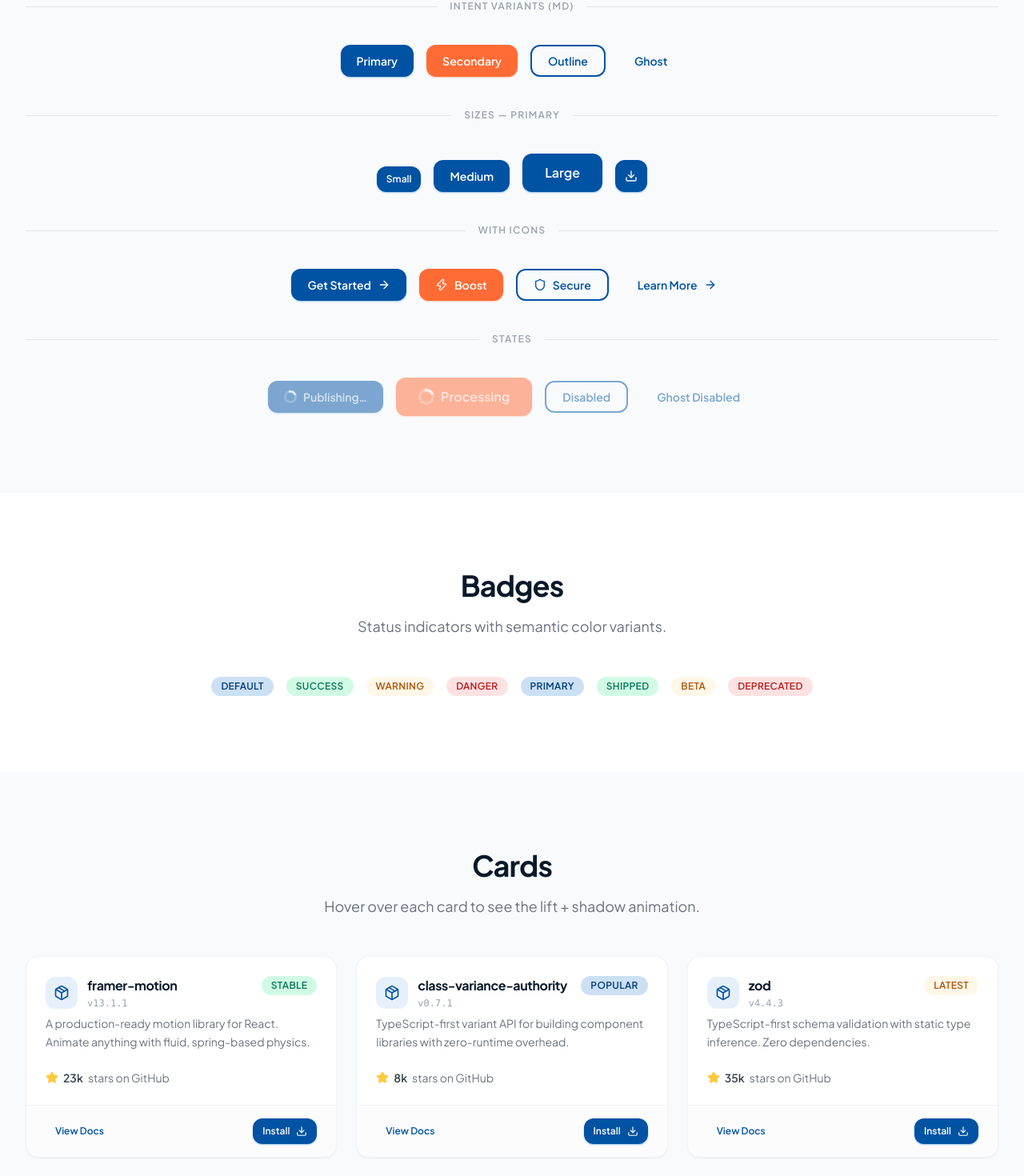
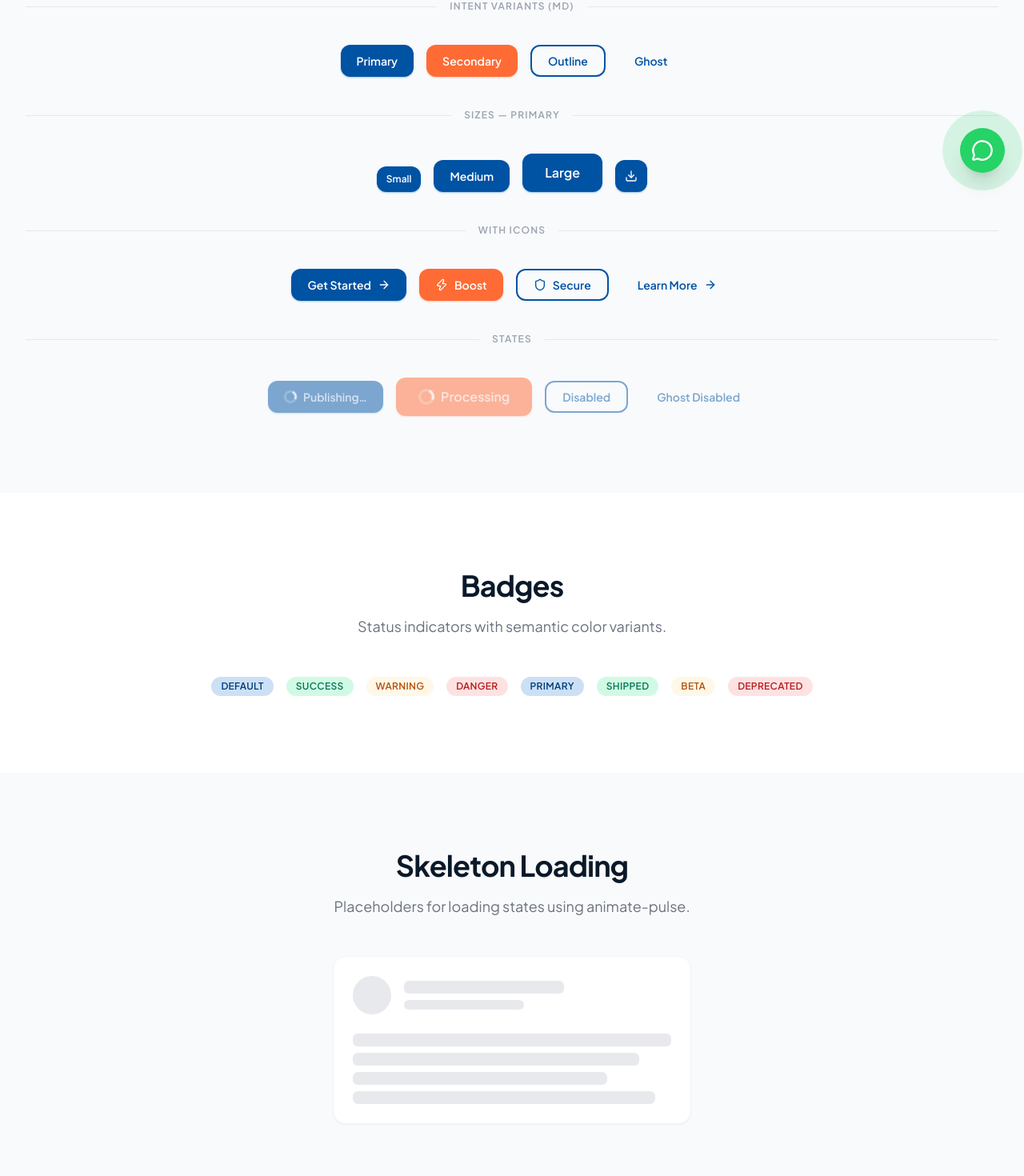
Before and after one commit to muhammadherjuna/wara-wiri-web, a Next.js app: page /ui in a window 1280 px wide. Shown: the part 560-2030 px from the top of the page at 80% size. Built offline with nearby package versions, Linux system fonts and the light colour scheme.

Commit message:
feat(ui): add floating whatsapp, scroll to top, skeleton component and micro-interactions

```diff
--- a/src/app/globals.css
+++ b/src/app/globals.css
@@ -10,8 +10,10 @@
 
 /* ── Base Layer ───────────────────────────────────────────────────────────── */
 @layer base {
-  html {
-    scroll-behavior: smooth;
+  @media (prefers-reduced-motion: no-preference) {
+    html {
+      scroll-behavior: smooth;
+    }
   }
 
   body {
@@ -62,4 +64,27 @@
   .glass {
     @apply backdrop-blur-md bg-white/80 dark:bg-dark-900/80;
   }
+
+  /* Animated underline for links */
+  .link-underline {
+    position: relative;
+  }
+
+  .link-underline::after {
+    content: "";
+    position: absolute;
+    left: 0;
+    bottom: -2px;
+    width: 100%;
+    height: 2px;
+    transform: scaleX(0);
+    transform-origin: left;
+    transition: transform 0.25s ease;
+    background: currentColor;
+  }
+
+  .link-underline:hover::after,
+  .link-underline:focus-visible::after {
+    transform: scaleX(1);
+  }
 }
--- a/src/app/layout.tsx
+++ b/src/app/layout.tsx
@@ -4,6 +4,7 @@ import "./globals.css";
 import { ThemeProvider } from "@/components/providers/ThemeProvider";
 import { Navbar } from "@/components/layout/Navbar";
 import { Footer } from "@/components/layout/Footer";
+import { FloatingActions } from "@/components/layout/FloatingActions";
 
 // ─── Font ─────────────────────────────────────────────────────────────────────
 
@@ -71,6 +72,7 @@ export default function RootLayout({
           <Navbar />
           <main className="flex-grow">{children}</main>
           <Footer />
+          <FloatingActions />
         </ThemeProvider>
       </body>
     </html>
--- a/src/app/ui/page.tsx
+++ b/src/app/ui/page.tsx
@@ -20,6 +20,8 @@ import {
 import { Badge } from "@/components/ui/Badge";
 import { Container } from "@/components/ui/Container";
 import { Section } from "@/components/ui/Section";
+import { Skeleton } from "@/components/ui/Skeleton";
+
 
 export const metadata: Metadata = {
   title: "UI Component Preview | wara-wiri",
@@ -164,6 +166,29 @@ export default function UIPreviewPage() {
           <Badge variant="success">Shipped</Badge>
           <Badge variant="warning">Beta</Badge>
           <Badge variant="danger">Deprecated</Badge>
+        </div>
+      </Section>
+
+      {/* ── Skeleton ──────────────────────────────────────────────────────── */}
+      <Section
+        heading="Skeleton Loading"
+        description="Placeholders for loading states using animate-pulse."
+        className="bg-gray-50"
+      >
+        <div className="flex flex-col gap-6 max-w-md mx-auto p-6 bg-white rounded-2xl shadow-sm border border-gray-100">
+          <div className="flex items-center gap-4">
+            <Skeleton className="h-12 w-12 rounded-full" />
+            <div className="space-y-2 flex-1">
+              <Skeleton className="h-4 w-[200px]" />
+              <Skeleton className="h-3 w-[150px]" />
+            </div>
+          </div>
+          <div className="space-y-2">
+            <Skeleton className="h-4 w-full" />
+            <Skeleton className="h-4 w-[90%]" />
+            <Skeleton className="h-4 w-[80%]" />
+            <Skeleton className="h-4 w-[95%]" />
+          </div>
         </div>
       </Section>
 
--- /dev/null
+++ b/src/components/layout/FloatingActions.tsx
@@ -0,0 +1,18 @@
+"use client";
+
+import React from "react";
+import { ScrollToTop } from "./ScrollToTop";
+import { FloatingWhatsApp } from "./FloatingWhatsApp";
+
+export function FloatingActions() {
+  return (
+    <div className="fixed bottom-4 right-4 z-50 flex flex-col items-end gap-3 sm:bottom-6 sm:right-6 pointer-events-none">
+      <div className="pointer-events-auto">
+        <ScrollToTop />
+      </div>
+      <div className="pointer-events-auto">
+        <FloatingWhatsApp />
+      </div>
+    </div>
+  );
+}
--- /dev/null
+++ b/src/components/layout/FloatingWhatsApp.tsx
@@ -0,0 +1,56 @@
+"use client";
+
+import React, { useState } from "react";
+import { motion, AnimatePresence } from "framer-motion";
+import { MessageCircle } from "lucide-react";
+import { ADMIN_WA_NUMBER } from "@/lib/pricing";
+
+export function FloatingWhatsApp() {
+  const [isHovered, setIsHovered] = useState(false);
+
+  const message = encodeURIComponent(
+    "Halo Admin Wara Wiri! Saya ingin bertanya tentang trip sekolah."
+  );
+  const waLink = `https://wa.me/${ADMIN_WA_NUMBER}?text=${message}`;
+
+  return (
+    <motion.div
+      initial={{ opacity: 0, y: 50, scale: 0.5 }}
+      animate={{ opacity: 1, y: 0, scale: 1 }}
+      transition={{ duration: 0.5, type: "spring", bounce: 0.5 }}
+      className="relative flex items-center justify-end"
+      onMouseEnter={() => setIsHovered(true)}
+      onMouseLeave={() => setIsHovered(false)}
+      onFocus={() => setIsHovered(true)}
+      onBlur={() => setIsHovered(false)}
+    >
+      <AnimatePresence>
+        {isHovered && (
+          <motion.div
+            initial={{ opacity: 0, x: 20, scale: 0.8 }}
+            animate={{ opacity: 1, x: 0, scale: 1 }}
+            exit={{ opacity: 0, x: 10, scale: 0.9 }}
+            transition={{ duration: 0.2 }}
+            className="absolute right-full mr-4 whitespace-nowrap rounded-lg bg-gray-900 px-4 py-2 text-sm font-medium text-white shadow-lg pointer-events-none"
+          >
+            Chat Admin Sekarang
+            {/* Tooltip Triangle */}
+            <div className="absolute top-1/2 -right-1.5 h-3 w-3 -translate-y-1/2 rotate-45 bg-gray-900" />
+          </motion.div>
+        )}
+      </AnimatePresence>
+
+      <a
+        href={waLink}
+        target="_blank"
+        rel="noopener noreferrer"
+        aria-label="Chat Admin via WhatsApp"
+        className="group relative flex h-14 w-14 items-center justify-center rounded-full bg-[#25D366] text-white shadow-xl transition-transform hover:scale-110 focus:outline-none focus-visible:ring-4 focus-visible:ring-[#128C7E] active:scale-95"
+      >
+        {/* Pulse Ring */}
+        <span className="absolute inset-0 -z-10 rounded-full bg-[#25D366] opacity-75 animate-ping group-hover:animate-none duration-1000" />
+        <MessageCircle className="h-7 w-7" />
+      </a>
+    </motion.div>
+  );
+}
--- a/src/components/layout/Navbar.tsx
+++ b/src/components/layout/Navbar.tsx
@@ -77,19 +77,11 @@ function NavLink({
         "text-dark-600 dark:text-light-300",
         "hover:text-primary-600 dark:hover:text-primary-400",
         "transition-colors duration-200",
-        "py-1"
+        "py-1",
+        "link-underline"
       )}
     >
       {label}
-      {/* Animated underline */}
-      <span
-        className={cn(
-          "absolute -bottom-0.5 left-0 h-0.5 w-0 rounded-full",
-          "bg-primary-500",
-          "transition-all duration-300 ease-out",
-          "group-hover:w-full"
-        )}
-      />
     </Link>
   );
 }
--- /dev/null
+++ b/src/components/layout/ScrollToTop.tsx
@@ -0,0 +1,56 @@
+"use client";
+
+import React, { useState, useEffect } from "react";
+import { motion, AnimatePresence } from "framer-motion";
+import { ArrowUp } from "lucide-react";
+import { Button } from "@/components/ui/Button";
+
+export function ScrollToTop() {
+  const [isVisible, setIsVisible] = useState(false);
+
+  useEffect(() => {
+    const toggleVisibility = () => {
+      if (window.scrollY > 500) {
+        setIsVisible(true);
+      } else {
+        setIsVisible(false);
+      }
+    };
+
+    window.addEventListener("scroll", toggleVisibility);
+    return () => window.removeEventListener("scroll", toggleVisibility);
+  }, []);
+
+  const scrollToTop = () => {
+    const prefersReducedMotion = window.matchMedia(
+      "(prefers-reduced-motion: reduce)"
+    ).matches;
+    window.scrollTo({
+      top: 0,
+      behavior: prefersReducedMotion ? "auto" : "smooth",
+    });
+  };
+
+  return (
+    <AnimatePresence>
+      {isVisible && (
+        <motion.div
+          initial={{ opacity: 0, y: 20, scale: 0.8 }}
+          animate={{ opacity: 1, y: 0, scale: 1 }}
+          exit={{ opacity: 0, y: 20, scale: 0.8 }}
+          transition={{ duration: 0.2 }}
+        >
+          <Button
+            intent="outline"
+            size="icon"
+            onClick={scrollToTop}
+            aria-label="Kembali ke atas"
+            className="rounded-full shadow-lg bg-white/80 dark:bg-dark-800/80 backdrop-blur-md border-gray-200 dark:border-gray-700 hover:bg-gray-100 dark:hover:bg-dark-700"
+          >
+            <ArrowUp className="w-5 h-5" />
+          </Button>
+        </motion.div>
+      )}
+    </AnimatePresence>
+  );
+}
--- /dev/null
+++ b/src/components/ui/Skeleton.tsx
@@ -0,0 +1,13 @@
+import React from "react";
+import { cn } from "@/lib/utils";
+
+export interface SkeletonProps extends React.HTMLAttributes<HTMLDivElement> {}
+
+export function Skeleton({ className, ...props }: SkeletonProps) {
+  return (
+    <div
+      className={cn("animate-pulse rounded-md bg-gray-200 dark:bg-dark-800", className)}
+      {...props}
+    />
+  );
+}
--- a/src/components/ui/index.ts
+++ b/src/components/ui/index.ts
@@ -30,3 +30,6 @@ export type { SectionProps } from "./Section";
 
 export { Modal } from "./Modal";
 export type { ModalProps } from "./Modal";
+
+export { Skeleton } from "./Skeleton";
+export type { SkeletonProps } from "./Skeleton";
```
